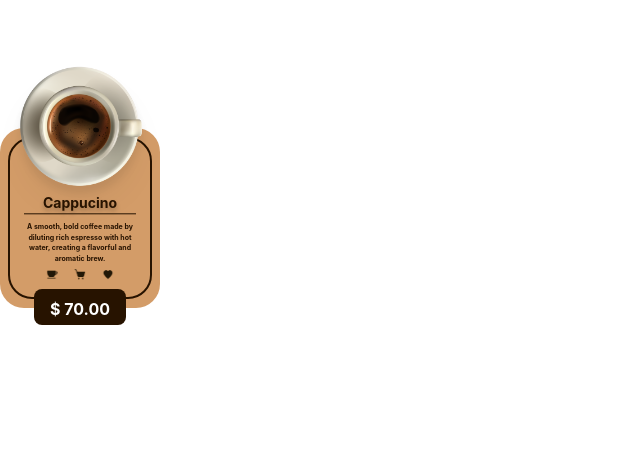
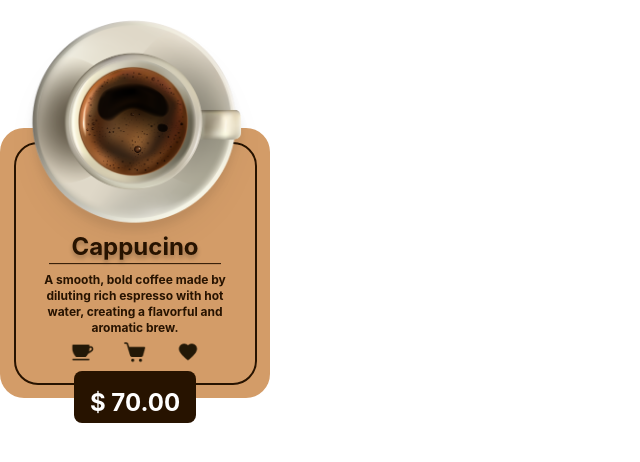
Before and after one commit to dominic91960/coffee-shop-development, a React (Create React App) app: page / in a window 1280 px wide. Shown: the top 462 px of the page, without its empty margins (0-640 px from the left). Built offline with nearby package versions, Linux system fonts and the light colour scheme.

Commit message:
Improved the responsiveness of Carousel item.

```diff
--- a/src/components/Carousel/CarouselItem/CarouselItem.css
+++ b/src/components/Carousel/CarouselItem/CarouselItem.css
@@ -1,3 +1,13 @@
 .text-lift {
   text-shadow: 0 3px 4px rgba(0, 0, 0, 0.25);
 }
+
+.aspect-ratio {
+  aspect-ratio: 8/9;
+}
+
+@media (min-width: 768px) {
+  .aspect-ratio {
+    aspect-ratio: 1;
+  }
+}
--- a/src/components/Carousel/CarouselItem/CarouselItem.jsx
+++ b/src/components/Carousel/CarouselItem/CarouselItem.jsx
@@ -6,7 +6,7 @@ import "./CarouselItem.css";
 
 const CarouselItem = () => {
   return (
-    <article className="flex h-[180px] w-[160px] items-center justify-center rounded-3xl bg-[#D39C68] font-manjari font-bold text-secondary">
+    <article className="aspect-ratio flex w-[160px] items-center justify-center rounded-3xl bg-[#D39C68] font-manjari font-bold text-secondary sm:w-[215px] md:w-[270px]">
       {/* Content with border */}
       <div className="relative h-[90%] w-[90%] rounded-3xl border-2 border-secondary">
         {/* Image section */}
@@ -20,30 +20,32 @@ const CarouselItem = () => {
           </div>
         </div>
         {/* Text section */}
-        <div className="mx-auto flex h-[55%] w-4/5 -translate-y-[10%] flex-col text-center">
+        <div className="mx-auto flex h-[55%] w-[90%] -translate-y-[10%] flex-col text-center md:-translate-y-[6%]">
           {/* Title */}
-          <h3 className="text-lift text-sm">Cappucino</h3>
-          <hr className="border-t-secondary" />
+          <h3 className="text-lift text-sm sm:text-lg md:text-2xl">
+            Cappucino
+          </h3>
+          <hr className="mx-auto w-4/5 border-t-secondary" />
           {/* Desc */}
-          <p className="mt-2 flex-grow text-[7px]">
+          <p className="mt-2 flex-grow text-[8px] sm:text-[11px] md:text-xs">
             A smooth, bold coffee made by diluting rich espresso with hot water,
             creating a flavorful and aromatic brew.
           </p>
           {/* Options */}
           <div className="mx-auto mt-1 flex w-3/5 justify-between">
-            <div className="w-3 transition-transform duration-300 hover:scale-125">
+            <div className="w-3 transition-transform duration-300 hover:scale-125 sm:w-4 md:w-6">
               <img src={coffeeIcon} alt="Coffee" />
             </div>
-            <div className="w-3 transition-transform duration-300 hover:scale-125">
+            <div className="w-3 transition-transform duration-300 hover:scale-125 sm:w-4 md:w-6">
               <img src={cartIcon} alt="Add to cart" />
             </div>
-            <div className="w-3 transition-transform duration-300 hover:scale-125">
+            <div className="w-3 transition-transform duration-300 hover:scale-125 sm:w-4 md:w-6">
               <img src={loveIcon} alt="Add to favourites" />
             </div>
           </div>
         </div>
         {/* Buy button */}
-        <button className="absolute left-0 right-0 top-[95%] mx-auto w-fit rounded-lg bg-secondary px-4 pb-1 pt-2 font-manjari font-bold text-white transition-transform duration-300 hover:scale-105">
+        <button className="absolute left-0 right-0 top-[95%] mx-auto w-fit rounded-lg bg-secondary px-4 pb-1 pt-2 font-manjari font-bold text-white transition-transform duration-300 hover:scale-105 sm:pt-3 sm:text-lg md:pt-4 md:text-2xl">
           $ 70.00
         </button>
       </div>
```
